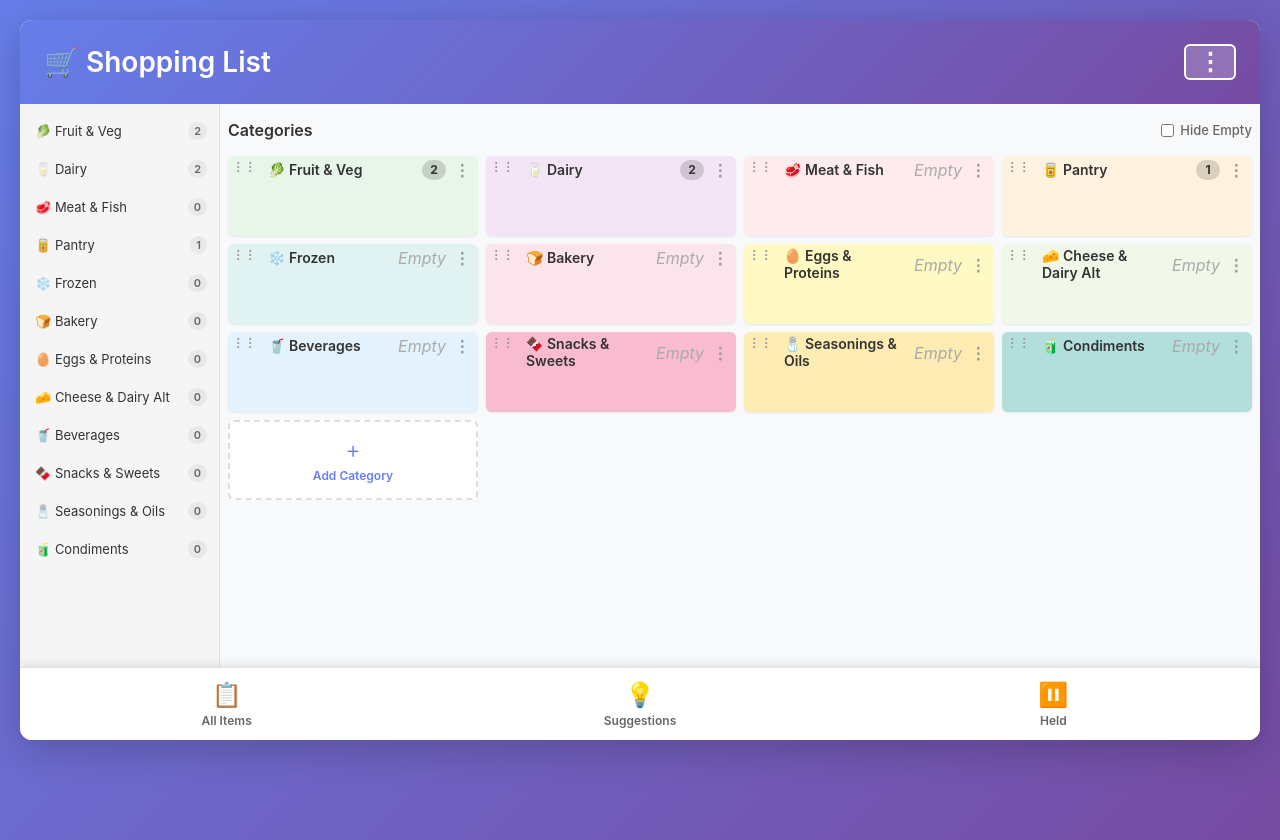
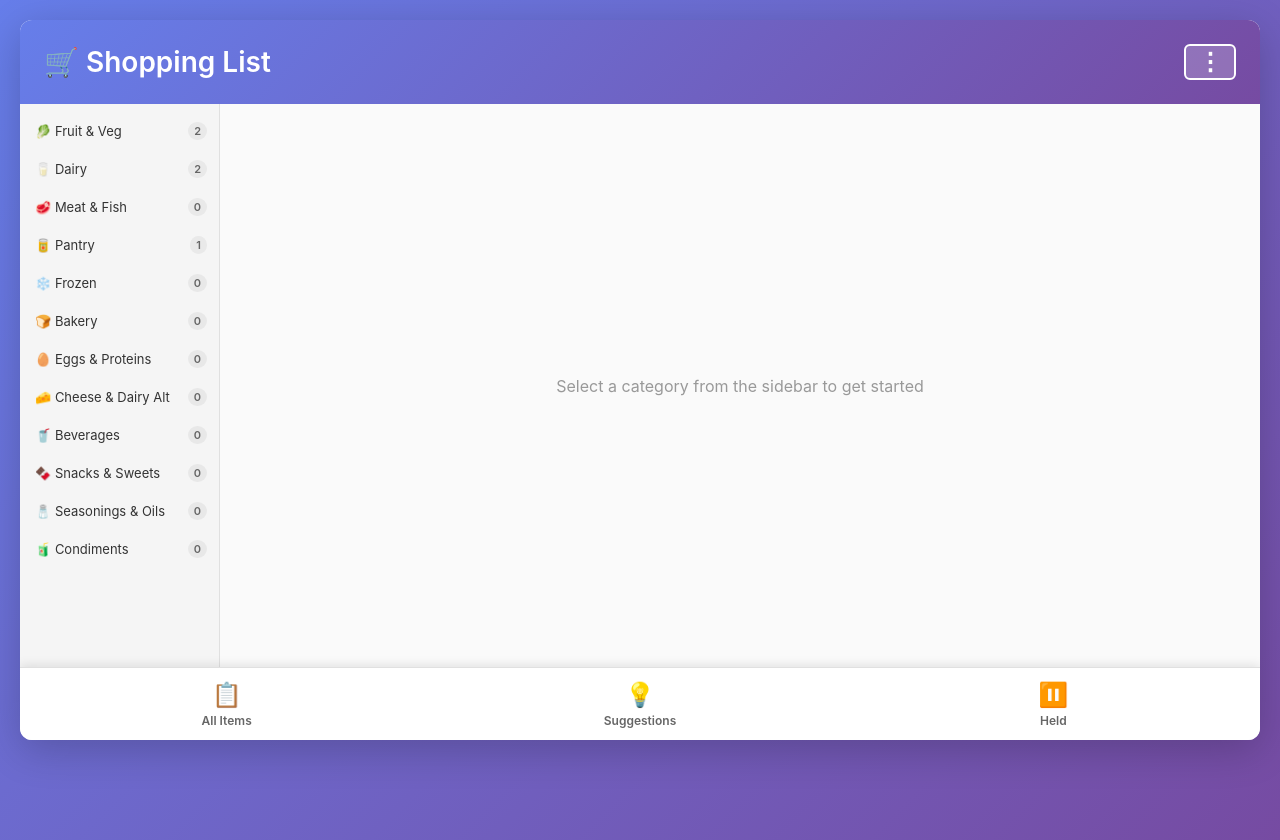
Before and after one commit to brucet/shopping-list-app, a React (Vite) app: page / in a window 1280 px wide. Built offline with nearby package versions, Linux system fonts and the light colour scheme; the HTML template or start-up script is replaced by a standard one.

Commit message:
Add empty state message and responsive layout for desktop view
- Show empty state message on desktop when no category is selected
- Hide categories view on wide screens (769px+) when sidebar is visible
- Improve UX by guiding users to select a category from sidebar

```diff
--- a/src/App.css
+++ b/src/App.css
@@ -164,6 +164,24 @@
   }
 }
 
+/* Empty state */
+.empty-state-desktop {
+  display: none;
+  flex: 1;
+  align-items: center;
+  justify-content: center;
+  color: #999;
+  font-size: 16px;
+  background: #fafafa;
+}
+
+/* Show empty state on wide screens (when sidebar is visible) */
+@media (min-width: 769px) {
+  .empty-state-desktop {
+    display: flex;
+  }
+}
+
 /* Small mobile */
 @media (max-width: 480px) {
   .app-header {
--- a/src/App.tsx
+++ b/src/App.tsx
@@ -497,7 +497,9 @@ const App = () => {
         </aside>
 
         <DragDropContext onDragEnd={handleDragEnd}>
+          {/* Categories view - only shown on mobile when sidebar is hidden */}
           {currentView === 'categories' && (
+            <>
               <CategoriesView
                 categories={categories}
                 items={items}
@@ -506,6 +508,11 @@ const App = () => {
                 onUpdateCategory={updateCategory}
                 onDeleteCategory={deleteCategory}
               />
+              {/* Empty state for wide view when sidebar is visible */}
+              <div className="empty-state-desktop">
+                <p>Select a category from the sidebar to get started</p>
+              </div>
+            </>
           )}
 
           {currentView === 'all-items' && (
--- a/src/styles/CategoriesView.css
+++ b/src/styles/CategoriesView.css
@@ -3,6 +3,13 @@
   overflow-y: auto;
   background: #f8f9fa;
   padding: 8px;
+}
+
+/* Hide categories view on wide screens (when sidebar is visible) */
+@media (min-width: 769px) {
+  .categories-view {
+    display: none;
+  }
 }
 
 .categories-view-header {
```
Lines whose indentation alone changed are shown as unchanged.
